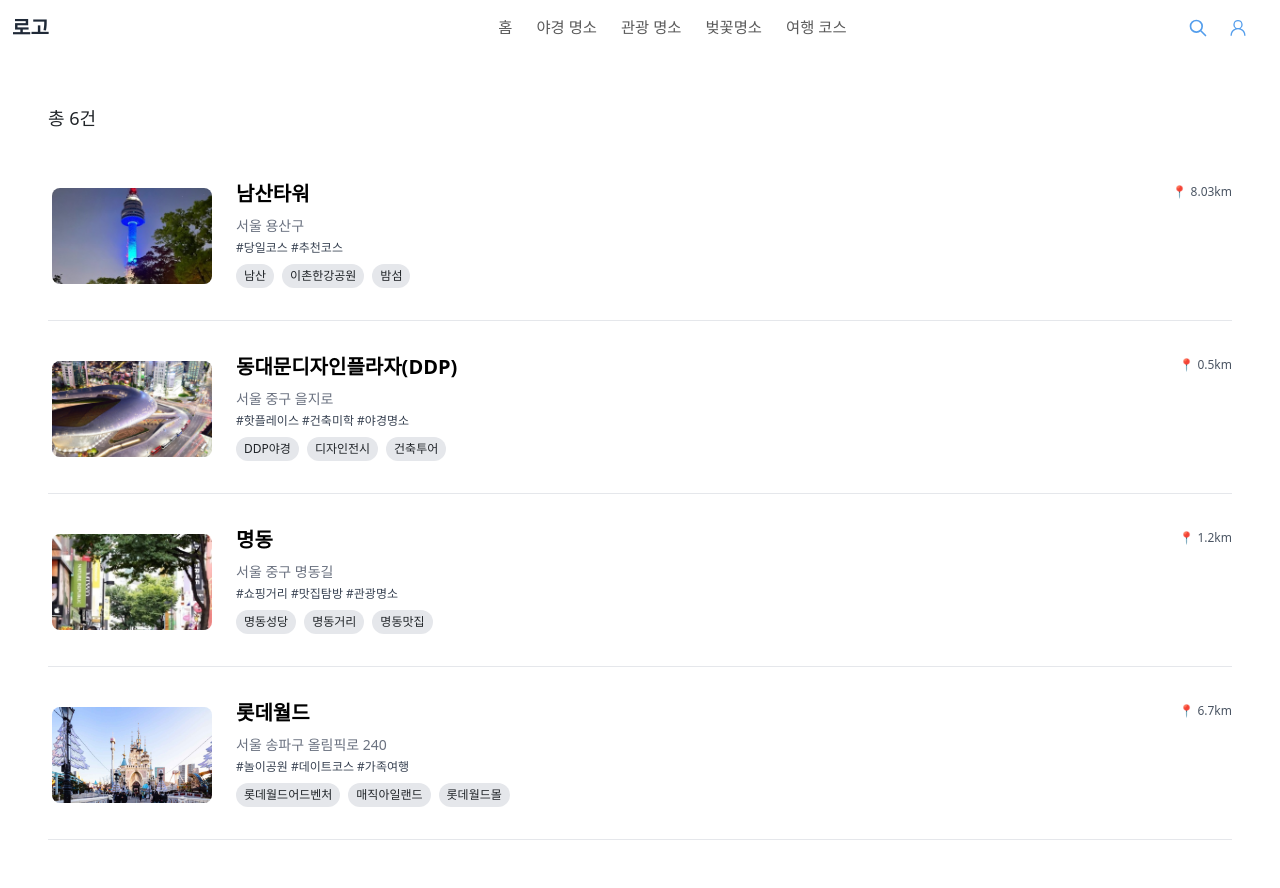
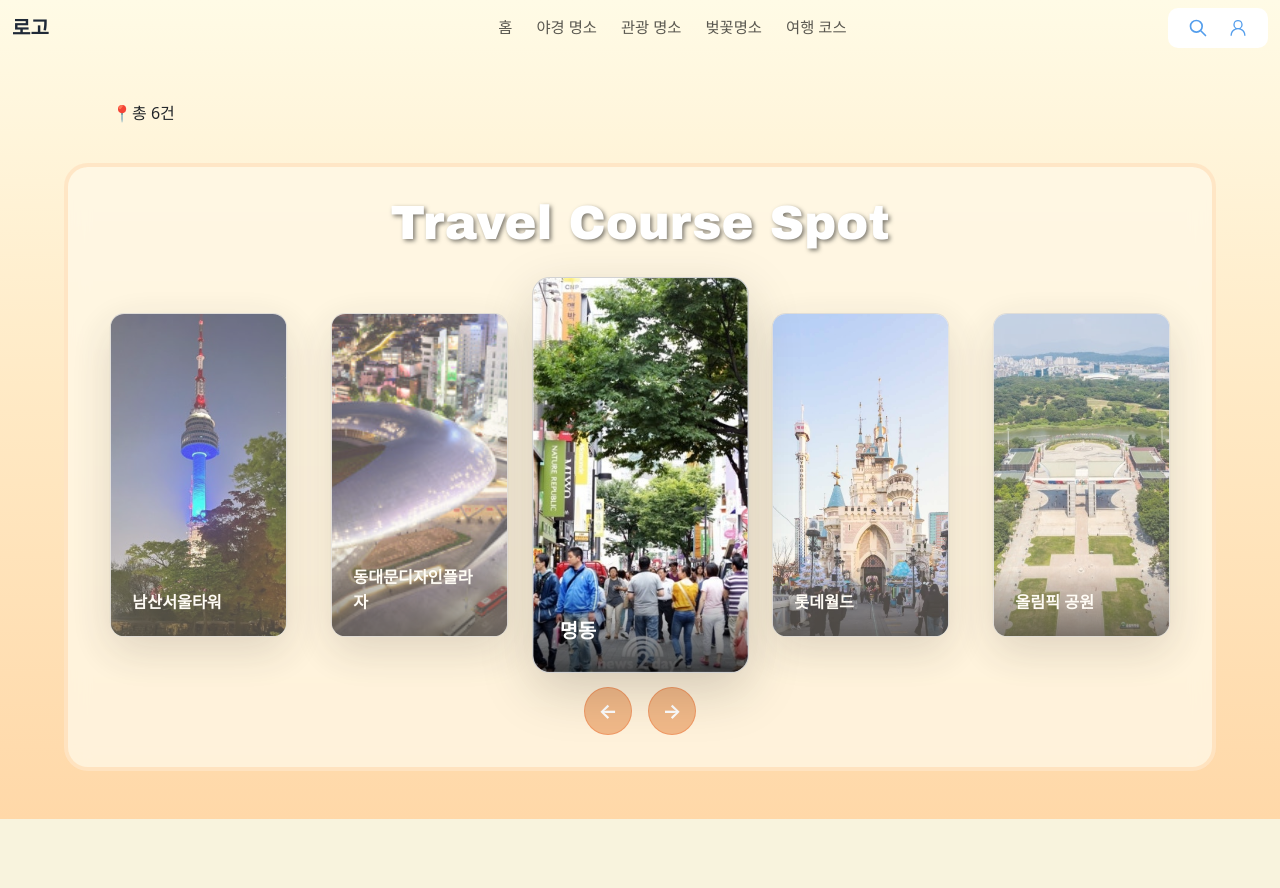
Before and after one commit to twk5989/Seoul, a Django app: page /trip_course/ in a window 1280 px wide. After the commit the page ends 819 px from the top, so only its background shows below. Run offline with Django 5.2, Linux system fonts and the light colour scheme; some libraries are stand-ins or nearby versions.

Commit message:
여행코스 슬라이드  완료

```diff
--- /dev/null
+++ b/main/static/css/main/trip_place.css
@@ -0,0 +1,38 @@
+body {
+      margin: 0;
+      background: linear-gradient(to bottom, #fffbe6, #ffe9c4, #ffd8a8);
+      color: #333;
+    }
+
+    .card-container {
+  background: rgba(255, 248, 230, 0.8); /* 밝은 미색, 따뜻한 느낌 */
+  backdrop-filter: blur(12px);
+  border: 4px solid rgba(255, 204, 153, 0.4); /* 연살구 테두리 */
+}
+
+
+    .card {
+      transition: all 0.3s ease;
+      cursor: pointer;
+    }
+
+    .card.center {
+      transform: scale(1.1);
+      z-index: 10;
+    }
+
+    .card.side {
+      transform: scale(0.9);
+      opacity: 0.7;
+    }
+
+    .nav-button {
+      background: rgba(238, 170, 117, 0.8);
+      border: 1px solid rgba(237, 82, 16, 0.3);
+      transition: all 0.3s ease;
+    }
+
+    .nav-button:hover {
+      background: rgba(232, 136, 67, 0.8);
+      transform: scale(1.1);
+    }
--- a/main/templates/trip_course.html
+++ b/main/templates/trip_course.html
@@ -6,6 +6,7 @@
   <meta name="viewport" content="width=device-width, initial-scale=1.0">
   <title>관광 명소</title>
   <script src="https://cdn.tailwindcss.com"></script>
+  <link rel="stylesheet" href="{% static 'css/main/trip_place.css' %}">
 </head>
 <body class="bg-white font-sans">
   {% include 'menu.html' %}
@@ -13,88 +14,74 @@
   <div class="p-5">
     <div class="max-w-7xl mx-auto space-y-10">
 
-      <!-- 총 몇 건 표시 -->
-      <div class="text-lg mb-5">총 <span>6</span>건</div>
-
-      <!-- 관광 카드 리스트 -->
-      <div class="space-y-8">
-
-        <!-- 카드 1 -->
-        <div class="flex gap-4 items-start border-b pb-4">
-          <img src="{% static 'img/namsan_tower/Namsan_Tower.jpg' %}" alt="남산타워" class="w-40 h-24 object-cover rounded-lg mt-2 ml-1" />
-          <div class="flex-1">
-            <a href="{% url 'flower_course_detail' place_name='Namsan_Tower' %}" class="text-xl font-bold text-black hover:underline">
-              남산타워
-            </a>
-            <p class="text-sm text-gray-500 mt-2">서울 용산구</p>
-            <p class="text-xs text-gray-700 my-1">#당일코스 #추천코스</p>
-            <div class="flex flex-wrap mt-2">
-              <span class="bg-gray-200 rounded-full px-2 py-1 text-xs mr-2 mb-2">남산</span>
-              <span class="bg-gray-200 rounded-full px-2 py-1 text-xs mr-2 mb-2">이촌한강공원</span>
-              <span class="bg-gray-200 rounded-full px-2 py-1 text-xs mr-2 mb-2">밤섬</span>
-            </div>
-          </div>
-          <div class="text-xs text-gray-600 pt-1 ml-auto whitespace-nowrap">📍 8.03km</div>
-        </div>
-
-        <!-- 카드 2 -->
-        <div class="flex gap-4 items-start border-b pb-4">
-          <img src="{% static 'img/ddp/DDP.jpg' %}" alt="동대문디자인플라자(DDP)" class="w-40 h-24 object-cover rounded-lg mt-2 ml-1" />
-          <div class="flex-1">
-            <a href="{% url 'flower_course_detail' place_name='Dongdaemun Design Plaza' %}" class="text-xl font-bold text-black hover:underline">
-              동대문디자인플라자(DDP)
-            </a>
-            <p class="text-sm text-gray-500 mt-2">서울 중구 을지로</p>
-            <p class="text-xs text-gray-700 my-1">#핫플레이스 #건축미학 #야경명소</p>
-            <div class="flex flex-wrap mt-2">
-              <span class="bg-gray-200 rounded-full px-2 py-1 text-xs mr-2 mb-2">DDP야경</span>
-              <span class="bg-gray-200 rounded-full px-2 py-1 text-xs mr-2 mb-2">디자인전시</span>
-              <span class="bg-gray-200 rounded-full px-2 py-1 text-xs mr-2 mb-2">건축투어</span>
-            </div>
-          </div>
-          <div class="text-xs text-gray-600 pt-1 ml-auto whitespace-nowrap">📍 0.5km</div>
-        </div>
-
-        <!-- 카드 3 -->
-        <div class="flex gap-4 items-start border-b pb-4">
-          <img src="{% static 'img/myeongdong/myeongdong.jpg' %}" alt="명동" class="w-40 h-24 object-cover rounded-lg mt-2 ml-1" />
-          <div class="flex-1">
-            <a href="{% url 'flower_course_detail' place_name='myeongdong' %}" class="text-xl font-bold text-black hover:underline">
-              명동
-            </a>
-            <p class="text-sm text-gray-500 mt-2">서울 중구 명동길</p>
-            <p class="text-xs text-gray-700 my-1">#쇼핑거리 #맛집탐방 #관광명소</p>
-            <div class="flex flex-wrap mt-2">
-              <span class="bg-gray-200 rounded-full px-2 py-1 text-xs mr-2 mb-2">명동성당</span>
-              <span class="bg-gray-200 rounded-full px-2 py-1 text-xs mr-2 mb-2">명동거리</span>
-              <span class="bg-gray-200 rounded-full px-2 py-1 text-xs mr-2 mb-2">명동맛집</span>
-            </div>
-          </div>
-          <div class="text-xs text-gray-600 pt-1 ml-auto whitespace-nowrap">📍 1.2km</div>
-        </div>
-
-        <!-- 카드 4 -->
-        <div class="flex gap-4 items-start border-b pb-4">
-          <img src="{% static 'img/lotteworld/lotteworld.jpg' %}" alt="롯데월드" class="w-40 h-24 object-cover rounded-lg mt-2 ml-1" />
-          <div class="flex-1">
-            <a href="{% url 'flower_course_detail' place_name='lotteworld' %}" class="text-xl font-bold text-black hover:underline">
-              롯데월드
-            </a>
-            <p class="text-sm text-gray-500 mt-2">서울 송파구 올림픽로 240</p>
-            <p class="text-xs text-gray-700 my-1">#놀이공원 #데이트코스 #가족여행</p>
-            <div class="flex flex-wrap mt-2">
-              <span class="bg-gray-200 rounded-full px-2 py-1 text-xs mr-2 mb-2">롯데월드어드벤처</span>
-              <span class="bg-gray-200 rounded-full px-2 py-1 text-xs mr-2 mb-2">매직아일랜드</span>
-              <span class="bg-gray-200 rounded-full px-2 py-1 text-xs mr-2 mb-2">롯데월드몰</span>
-            </div>
-          </div>
-          <div class="text-xs text-gray-600 pt-1 ml-auto whitespace-nowrap">📍 6.7km</div>
-        </div>
-
+      <!-- 헤더 -->
+      <div class="text-left mb-8">
+        <h1 class="text-m mb-4 pl-16">📍총 6건</h1>
       </div>
 
+      <!-- 카드 컨테이너 -->
+      <div class="card-container rounded-3xl p-8 mx-auto max-w-6xl">
+        <h2 class="text-5xl font-bold text-center text-white mb-12" style="font-family: 'Arial Black', sans-serif; text-shadow: 2px 2px 4px rgba(0,0,0,0.5);">Travel Course Spot</h2>
+
+        <!-- 슬라이더 컨테이너 -->
+        <div class="relative">
+          <div class="flex justify-center items-center space-x-6 mb-8" id="cardSlider">
+          </div>
+
+          <!--하단 슬라이드 버튼 -->
+          <div class="flex justify-center space-x-4">
+            <button id="prevBtn" class="nav-button w-12 h-12 rounded-full flex items-center justify-center text-white font-bold text-xl">
+              ←
+            </button>
+            <button id="nextBtn" class="nav-button w-12 h-12 rounded-full flex items-center justify-center text-white font-bold text-xl">
+              →
+            </button>
+          </div>
+        </div>
+      </div>
     </div>
   </div>
-
+  <script>
+  // 목업 데이터는 여기 유지
+  const places = [
+    {
+      id: 'Namsan_Tower',
+      name: '남산서울타워',
+      image: '{% static "img/namsan_tower/Namsan_Tower.jpg" %}',
+      url: '{% url "flower_course_detail" place_name="Namsan_Tower" %}'
+    },
+    {
+      id: 'Dongdaemun Design Plaza',
+      name: '동대문디자인플라자',
+      image: '{% static "img/ddp/DDP.jpg" %}',
+      url: '{% url "flower_course_detail" place_name="Dongdaemun Design Plaza" %}'
+    },
+    {
+      id: 'myeongdong',
+      name: '명동',
+      image: '{% static "img/myeongdong/myeongdong.jpg" %}',
+      url: '{% url "flower_course_detail" place_name="myeongdong" %}'
+    },
+    {
+      id: 'lotteworld',
+      name: '롯데월드',
+      image: '{% static "img/lotteworld/lotteworld.jpg" %}',
+      url: '{% url "flower_course_detail" place_name="lotteworld" %}'
+    },
+    {
+      id: 'olympic_park',
+      name: '올림픽 공원',
+      image: '{% static "img/olympic/olympic_park_1.jpg" %}',
+      url: '{% url "flower_course_detail" place_name="olympic_park" %}'
+    },
+    {
+      id: 'jongro',
+      name: '북촌 한옥마을',
+      image: '{% static "img/jongro/jongro_4.jpg" %}',
+      url: '{% url "flower_course_detail" place_name="jongro" %}'
+    }
+  ];
+</script>
+  <script src="{% static 'js/slider/flower_slider.js' %}"></script>
 </body>
 </html>
```
